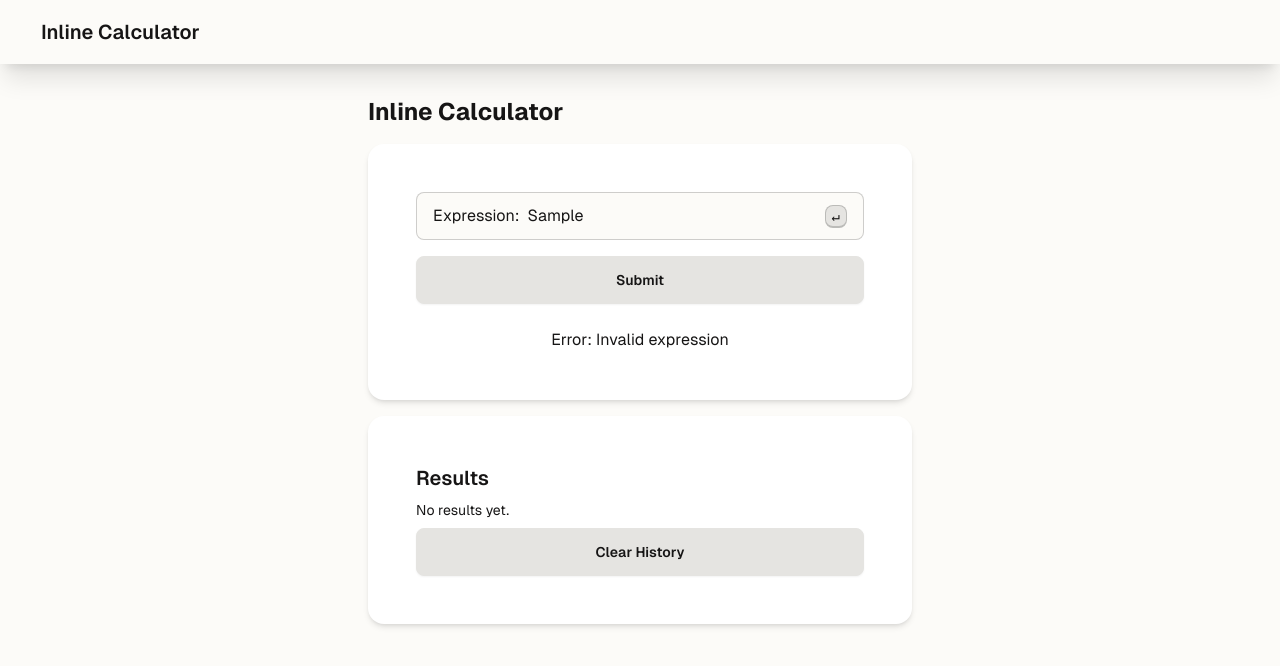
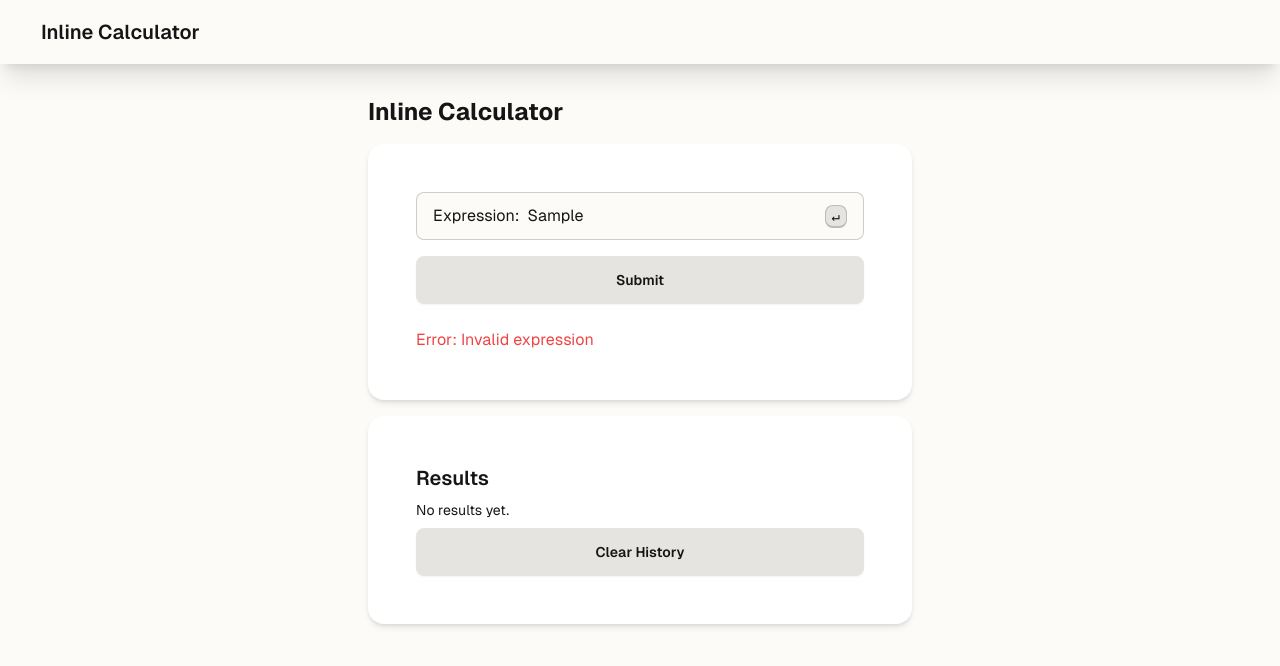
Before and after one commit to jonashaas/calculator, a Next.js app: page / in a window 1280 px wide. Both pictures are taken after typing "Sample" into the empty fields and a click on the button "Submit". Shown: the top 666 px of the page. Built offline with nearby package versions, Linux system fonts and the light colour scheme.

Commit message:
only show input errors in input card

```diff
--- a/src/app/components/ExpressionInput.js
+++ b/src/app/components/ExpressionInput.js
@@ -5,10 +5,11 @@ import Calculation from '@/utils/calculation';
 
 export default function ExpressionInput({ setHistory }) {
   const [expression, setExpression] = useState('');
-  const [result, setResult] = useState('');
+  const [error, setError] = useState('');
 
   const handleExpressionChange = (e) => {
     setExpression(e.target.value);
+    setError(''); // Clear error when input changes
   };
 
   const handleSubmit = () => {
@@ -17,7 +18,6 @@ export default function ExpressionInput({ setHistory }) {
 
     if (calculatedResult !== undefined) {
       const finalResult = `Result: ${expression} = ${calculatedResult}`;
-      setResult(finalResult);
 
       // Update Local Storage
       const history = JSON.parse(localStorage.getItem('calculationHistory')) || [];
@@ -26,8 +26,11 @@ export default function ExpressionInput({ setHistory }) {
 
       // Update shared state
       setHistory(history);
+
+      // Clear any previous error
+      setError('');
     } else {
-      setResult('Error: Invalid expression');
+      setError('Error: Invalid expression');
     }
   };
 
@@ -51,7 +54,7 @@ export default function ExpressionInput({ setHistory }) {
             className="grow"
           />
           <kbd className="kbd kbd-sm hidden lg:flex">↵</kbd>
-        </label >
+        </label>
         <div className="card-actions">
           <button
             onClick={handleSubmit}
@@ -62,9 +65,9 @@ export default function ExpressionInput({ setHistory }) {
         </div>
 
         {
-          result && (
-            <div className="mt-4 text-center">
-              <p>{result}</p>
+          error && (
+            <div className="mt-4 text-red-500">
+              <p>{error}</p>
             </div>
           )
         }
```
